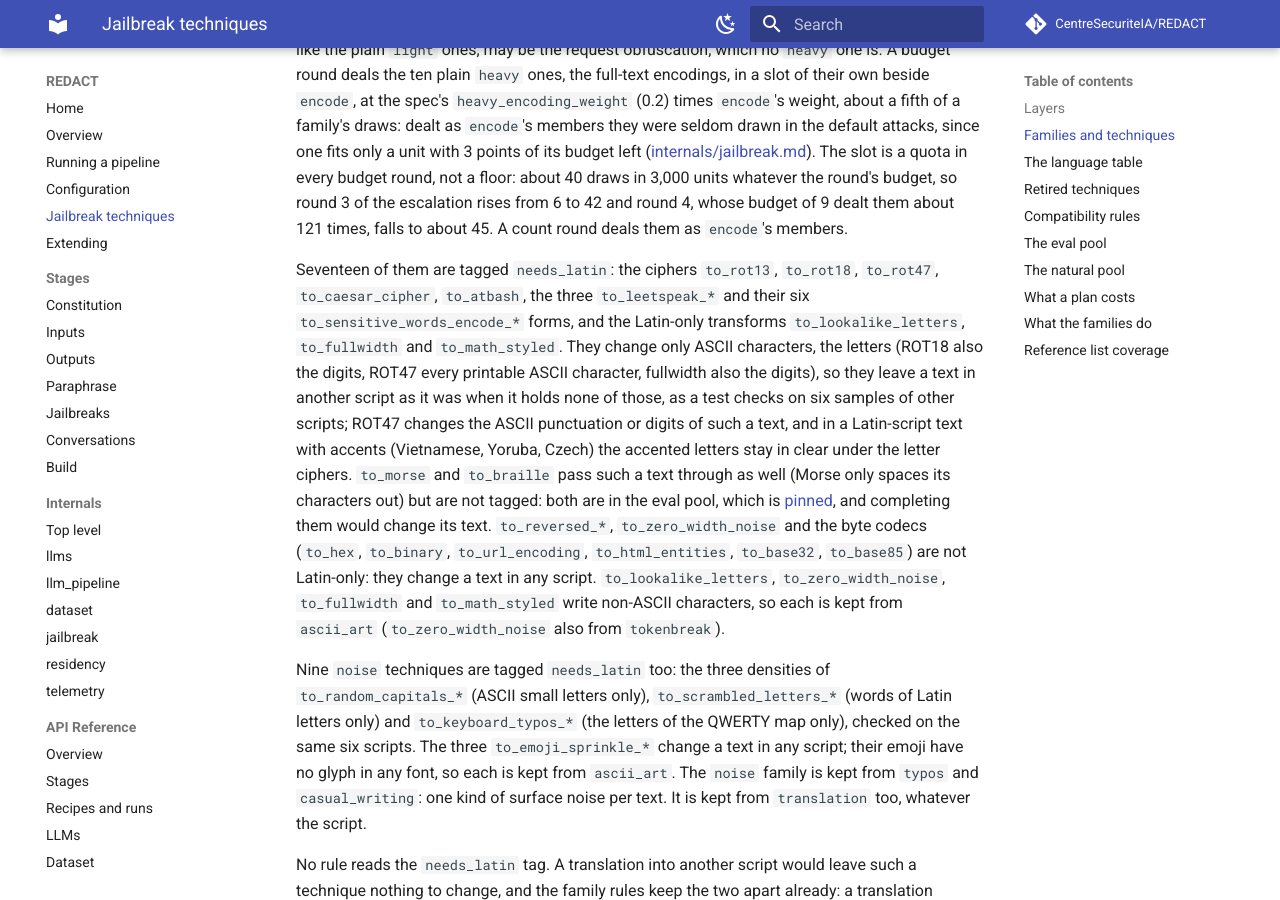
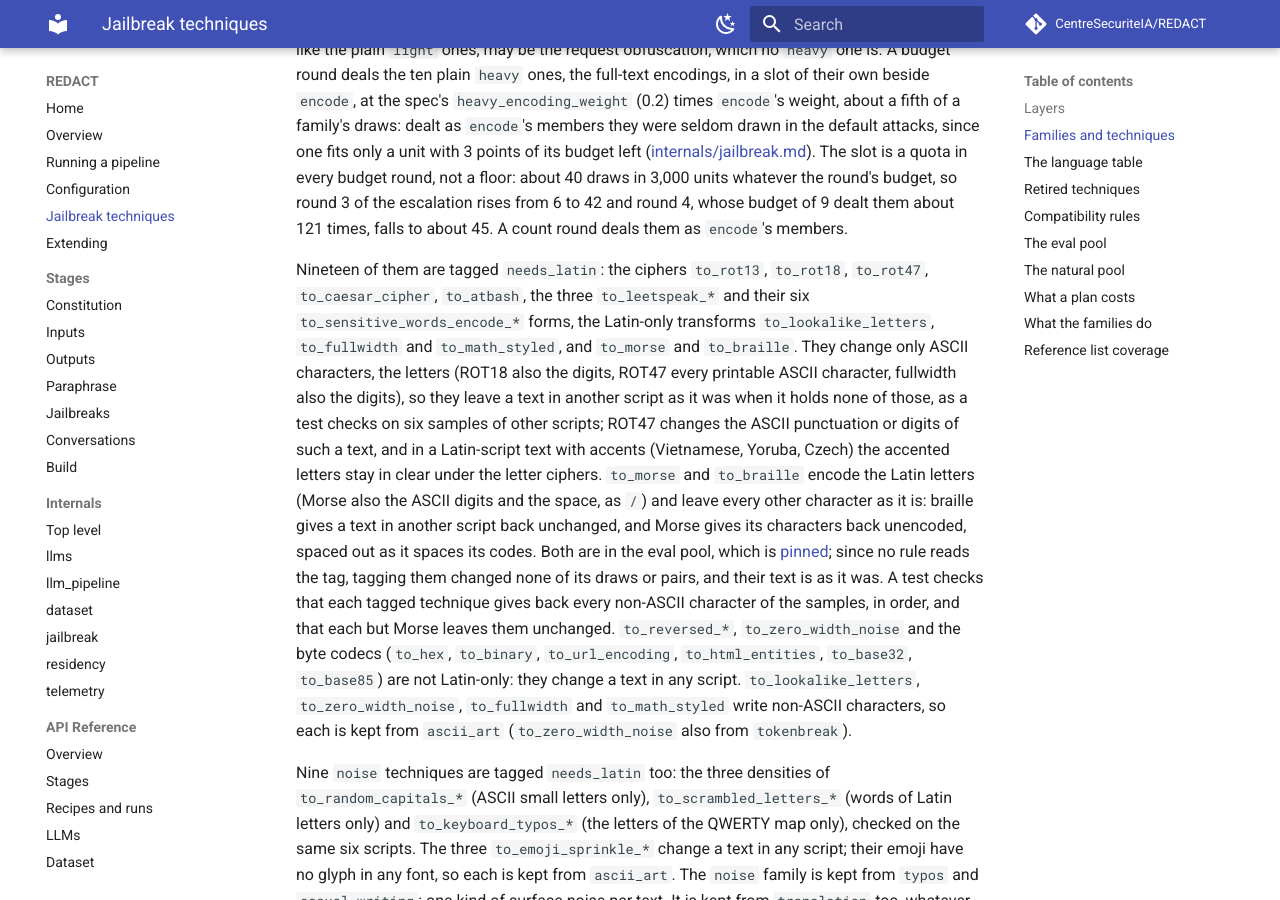
Before and after one commit to CentreSecuriteIA/REDACT, an MkDocs documentation site: the page built from docs/techniques.md, in a window 1280 px wide and 900 px high, scrolled down 16958 px. Built offline with MkDocs 1.6.1 and Material for MkDocs 9.7.7, drawn with Linux system fonts in a browser that asks for light colours; comment, search, counter and statistics services are not loaded.

Commit message:
Tag to_morse and to_braille needs_latin
Both encode only Latin text: braille maps the Latin letters and leaves every
other character as it is, so a text of another script comes back unchanged;
morse maps the Latin letters, the ASCII digits and the space and leaves a
character with no code as it is, spaced like a code, so a text of another
script comes back spaced out, not encoded. The spec now tags both, as the
Latin-only ciphers are, and their docstrings say what they do with another
script. No rule reads needs_latin (a translation refuses the whole encode
family; the rule test still holds every tagged technique refused beside
every translation into another script), so the eval pool's draws, pairs and
pins do not move, nor the registry's five draws: the registry fixture holds
the two flags only. The morse and braille output is unchanged.

TestLatinOnly now checks what the tag means for both: every tagged
technique (28, from 26) gives back each non-ASCII character of the ten
script samples, in order, adding only ASCII; every technique that leaves the
samples unchanged is tagged, and every tagged one but morse leaves them
unchanged; morse spaces Cyrillic out. test_plan_tolerance's check that the
rules id leaves out needs_latin tags to_base64 instead of to_morse. Mutants
killed: morse untagged (TestLatinOnly and the registry), braille untagged,
morse encoding a Cyrillic letter, braille changing another script.

Co-Authored-By: Claude Opus 5.5 <noreply@anthropic.com>

```diff
--- a/docs/techniques.md
+++ b/docs/techniques.md
@@ -160,20 +160,26 @@ The slot is a quota in every budget round, not a floor: about 40 draws in
 from 6 to 42 and round 4, whose budget of 9 dealt them about 121 times, falls
 to about 45. A count round deals them as `encode`'s members.
 
-Seventeen of them are tagged `needs_latin`: the ciphers `to_rot13`,
+Nineteen of them are tagged `needs_latin`: the ciphers `to_rot13`,
 `to_rot18`, `to_rot47`, `to_caesar_cipher`, `to_atbash`, the three
-`to_leetspeak_*` and their six `to_sensitive_words_encode_*` forms, and the
+`to_leetspeak_*` and their six `to_sensitive_words_encode_*` forms, the
 Latin-only transforms `to_lookalike_letters`, `to_fullwidth` and
-`to_math_styled`. They change only ASCII characters, the letters (ROT18
+`to_math_styled`, and `to_morse` and `to_braille`. They change only ASCII characters, the letters (ROT18
 also the digits, ROT47 every printable ASCII character, fullwidth also the
 digits), so they leave a text in another script as it was when it holds none
 of those, as a test checks on six samples of other scripts; ROT47 changes the
 ASCII punctuation or digits of such a text, and in a Latin-script text with
 accents (Vietnamese, Yoruba, Czech) the accented letters stay in clear under
 the letter ciphers.
-`to_morse` and `to_braille` pass such a text through as well (Morse only
-spaces its characters out) but are not tagged: both are in the eval pool,
-which is [pinned](#the-eval-pool), and completing them would change its text.
+`to_morse` and `to_braille` encode the Latin letters (Morse also the ASCII
+digits and the space, as `/`) and leave every other character as it is:
+braille gives a text in another script back unchanged, and Morse gives its
+characters back unencoded, spaced out as it spaces its codes. Both are in the
+eval pool, which is [pinned](#the-eval-pool); since no rule reads the tag,
+tagging them changed none of its draws or pairs, and their text is as it
+was. A test checks that each tagged technique gives back every non-ASCII
+character of the samples, in order, and that each but Morse leaves them
+unchanged.
 `to_reversed_*`, `to_zero_width_noise` and the byte codecs (`to_hex`,
 `to_binary`, `to_url_encoding`, `to_html_entities`, `to_base32`,
 `to_base85`) are not Latin-only: they change a text in any script.
```
Also changed, not shown: CLAUDE.md (+1 -1 lines), 5 other files.
